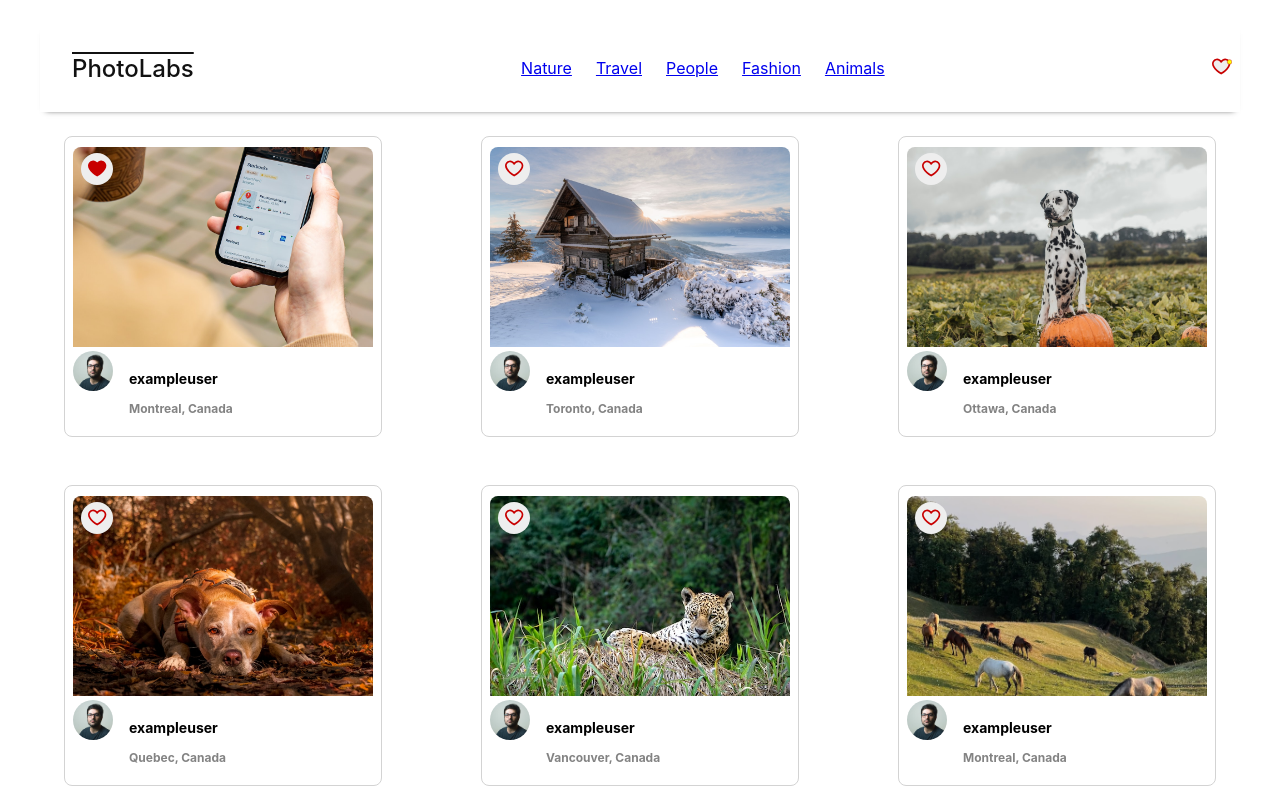
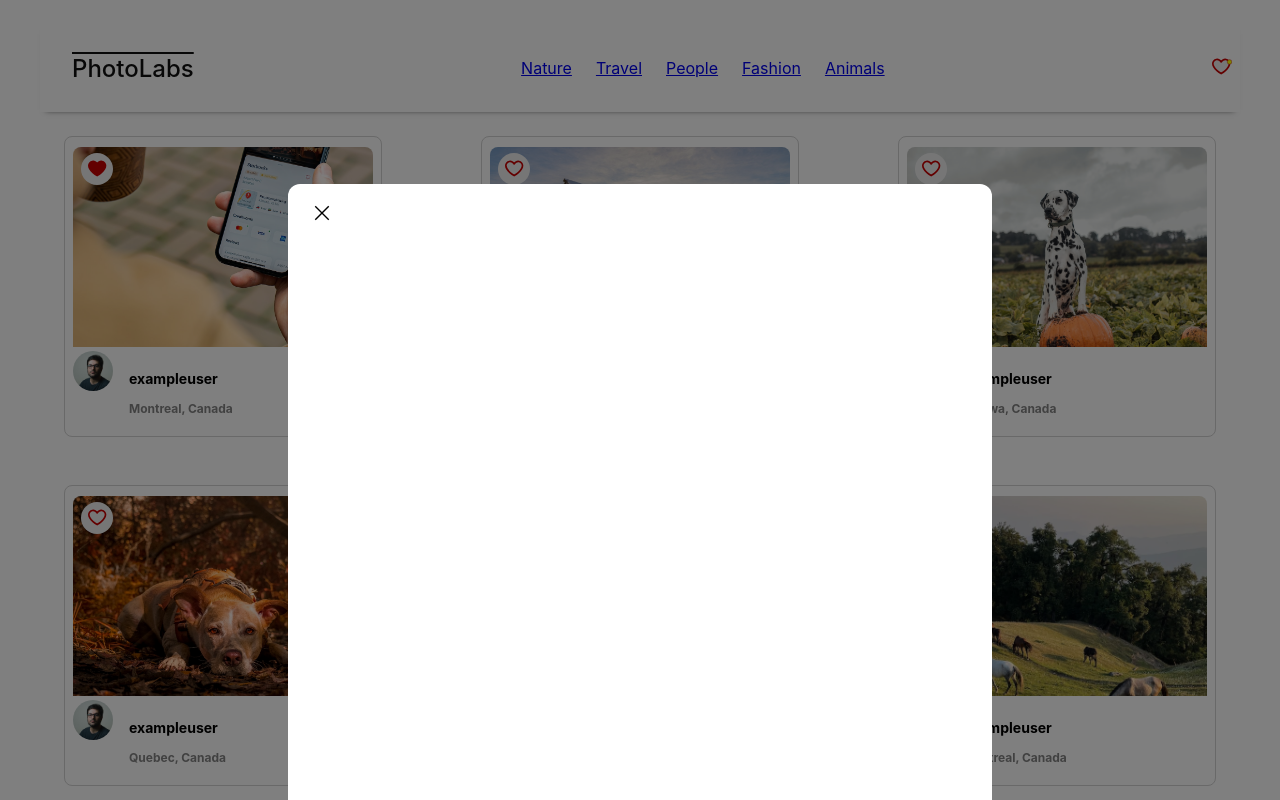
Before and after one commit to bendhallam/PhotoLabs, a React (Create React App) app in the folder frontend/: page / in a window 1280 px wide. Both pictures are taken after a click on the element 97 px from the left and 169 px from the top of the page. Shown: the top 800 px of the page. Built offline with nearby package versions, Linux system fonts and the light colour scheme; the HTML template or start-up script is replaced by a standard one.

Commit message:
added modal

```diff
--- a/frontend/src/App.jsx
+++ b/frontend/src/App.jsx
@@ -4,6 +4,7 @@
 import './App.scss';
 import photos from 'mocks/photos';
 import topics from 'mocks/topics';
+import PhotoDetailsModal from "routes/PhotoDetailsModal";
 
 
 // Note: Rendering a single component to build components in isolation
@@ -16,10 +17,21 @@
       if (prevFavourites.includes(photoId)) {
         return prevFavourites.filter(id => id !== photoId);
       } else {
-        return [...prevFavourites, photoId]
+        return [...prevFavourites, photoId];
       }
     });
   };
+
+
+  // Set modal open or close state (ie. check if photo is selected or not)
+  const [selectedPhoto, setSelectedPhoto] = useState(null);
+  // Handle selecting photo
+  const handlePhotoClick = (photoId) => {
+    setSelectedPhoto(photoId);// Set the selected photo and open modal
+  }
+  const closeModal = () => {
+    setSelectedPhoto(null); // Clear selected photo and close modal
+  }
 
   return (
     <div className="App">
@@ -27,7 +39,10 @@
       photos={photos}
       topics={topics}
       favouritedPhotos={favouritedPhotos}
-      addOrRemoveFavourite={addOrRemoveFavourite}/>
+      addOrRemoveFavourite={addOrRemoveFavourite} // Pass the favourite/unfavourite handler
+      onPhotoClick={handlePhotoClick} // Pass the photo click handler
+      />
+      {selectedPhoto && <PhotoDetailsModal photoId={selectedPhoto} onClose={closeModal} />} {/*Render modal if photo is selected*/}
     </div>
   );
 };
--- a/frontend/src/components/PhotoList.jsx
+++ b/frontend/src/components/PhotoList.jsx
@@ -4,7 +4,7 @@
 import PhotoListItem from "./PhotoListItem";
 
 
-const PhotoList = ({photos, favouritedPhotos, addOrRemoveFavourite}) => {
+const PhotoList = ({photos, favouritedPhotos, addOrRemoveFavourite, onPhotoClick}) => {
   return (
     <ul className="photo-list">
       {photos.map(photo => (
@@ -17,6 +17,7 @@
             profile={photo.user.profile}
             favouritedPhotos={favouritedPhotos}
             addOrRemoveFavourite={addOrRemoveFavourite}
+            onClick={() => onPhotoClick(photo.id)} // Handle photo click
           />
       ))}
     </ul>
--- a/frontend/src/components/PhotoListItem.jsx
+++ b/frontend/src/components/PhotoListItem.jsx
@@ -2,7 +2,7 @@
 import "../styles/PhotoListItem.scss";
 import PhotoFavButton from './PhotoFavButton';
 
-const PhotoListItem = ({ photoId, username, imageSource, location, profile, addOrRemoveFavourite, favouritedPhotos }) => {
+const PhotoListItem = ({ photoId, username, imageSource, location, profile, addOrRemoveFavourite, favouritedPhotos, onClick }) => {
   const [isFavorited, setIsFavorited] = useState(false);
 
   const toggleFavorite = () => {
@@ -11,7 +11,7 @@
   };
 
   return (
-    <div className="photo-list__item">
+    <div className="photo-list__item" onClick={onClick}>
       <PhotoFavButton isSelected={isFavorited} onToggle={toggleFavorite} />
       <img src={imageSource} alt={`Photo by ${username}`} className="photo-list__image" />
       <div className="photo-list__user-details">
--- a/frontend/src/routes/HomeRoute.jsx
+++ b/frontend/src/routes/HomeRoute.jsx
@@ -1,10 +1,12 @@
-import React from 'react';
+import React, { useState } from "react";
+
 
 import '../styles/HomeRoute.scss';
 import TopNavigationBar from 'components/TopNavigationBar';
 import PhotoList from 'components/PhotoList';
+import PhotoDetailsModal from './PhotoDetailsModal';
 
-const HomeRoute = ({photos, topics, favouritedPhotos, addOrRemoveFavourite}) => {
+const HomeRoute = ({photos, topics, favouritedPhotos, addOrRemoveFavourite, onPhotoClick}) => {
   return (
     <div className="home-route">
       <TopNavigationBar
@@ -15,6 +17,7 @@
         photos={photos}
         favouritedPhotos={favouritedPhotos}
         addOrRemoveFavourite={addOrRemoveFavourite}
+        onPhotoClick={onPhotoClick}
       />
     </div>
   );
--- a/frontend/src/routes/PhotoDetailsModal.jsx
+++ b/frontend/src/routes/PhotoDetailsModal.jsx
@@ -3,10 +3,10 @@
 import '../styles/PhotoDetailsModal.scss'
 import closeSymbol from '../assets/closeSymbol.svg';
 
-const PhotoDetailsModal = () => {
+const PhotoDetailsModal = ({photoId, onClose}) => {
   return (
     <div className="photo-details-modal">
-      <button className="photo-details-modal__close-button">
+      <button className="photo-details-modal__close-button" onClick={onClose}>
         <img src={closeSymbol} alt="close symbol" />
       </button>
     </div>
```
